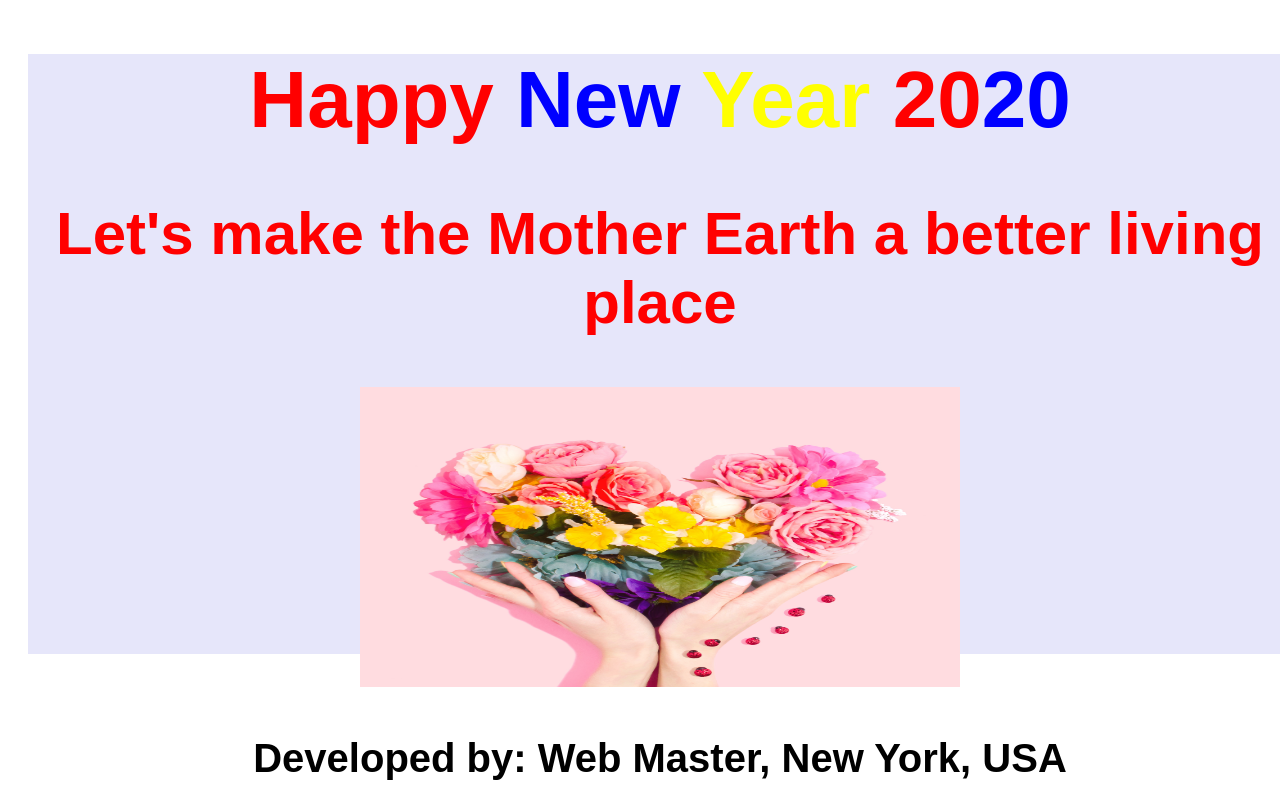
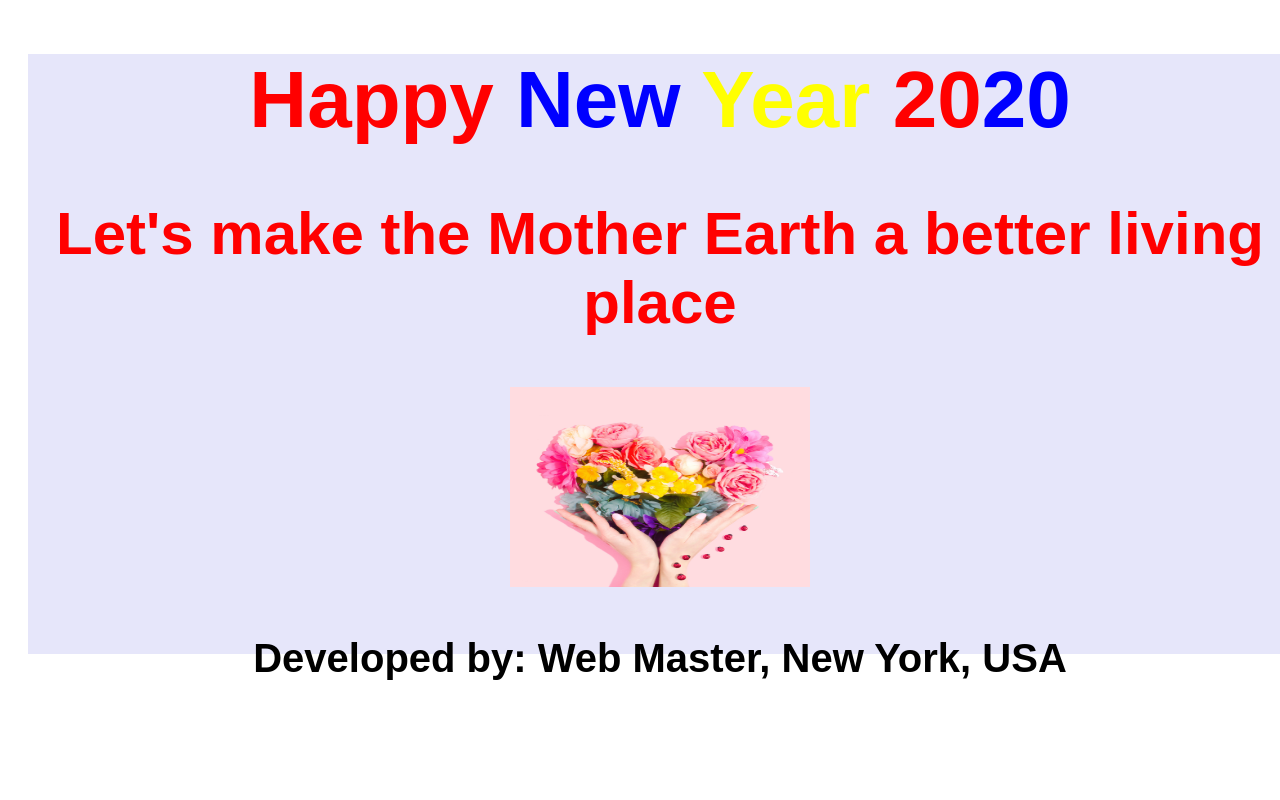
Before and after one commit to webmaaster/new-year-2020, a plain HTML site: page index.html in a window 1280 px wide. Drawn offline with Linux system fonts and the light colour scheme.

Commit message:
Super final

```diff
--- a/index.html
+++ b/index.html
@@ -44,8 +44,8 @@
         }
 
         img {
-            width: 600px;
-            height: 300px;
+            width: 300px;
+            height: 200px;
             border-image-width: unset;
         }
         img:hover {
```
